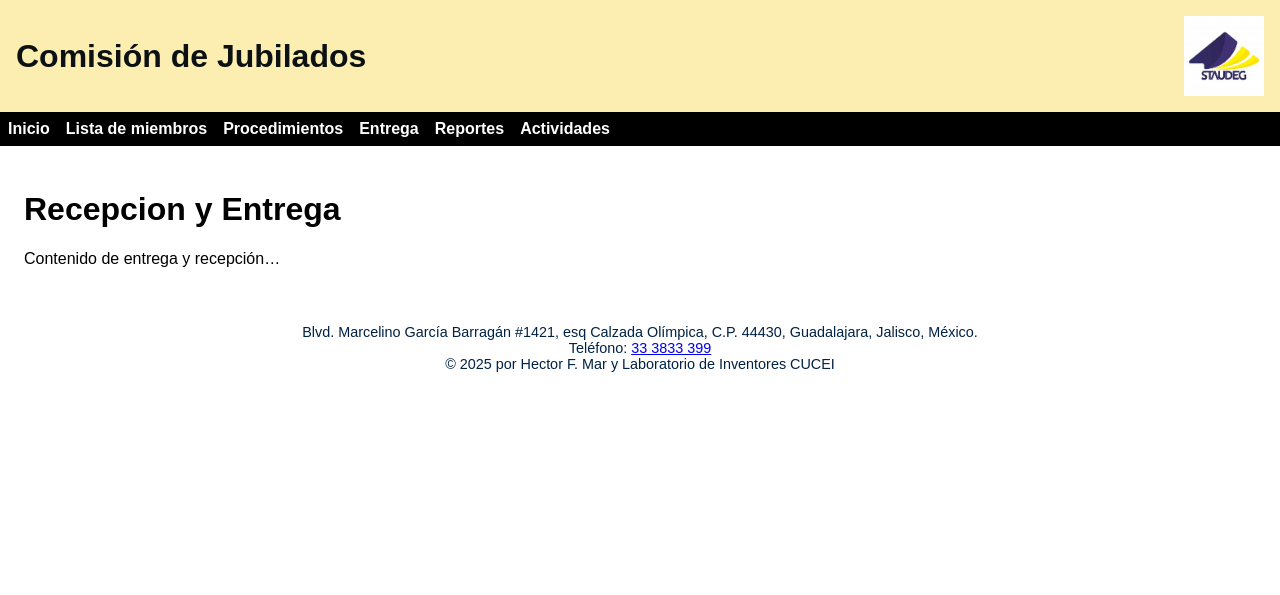
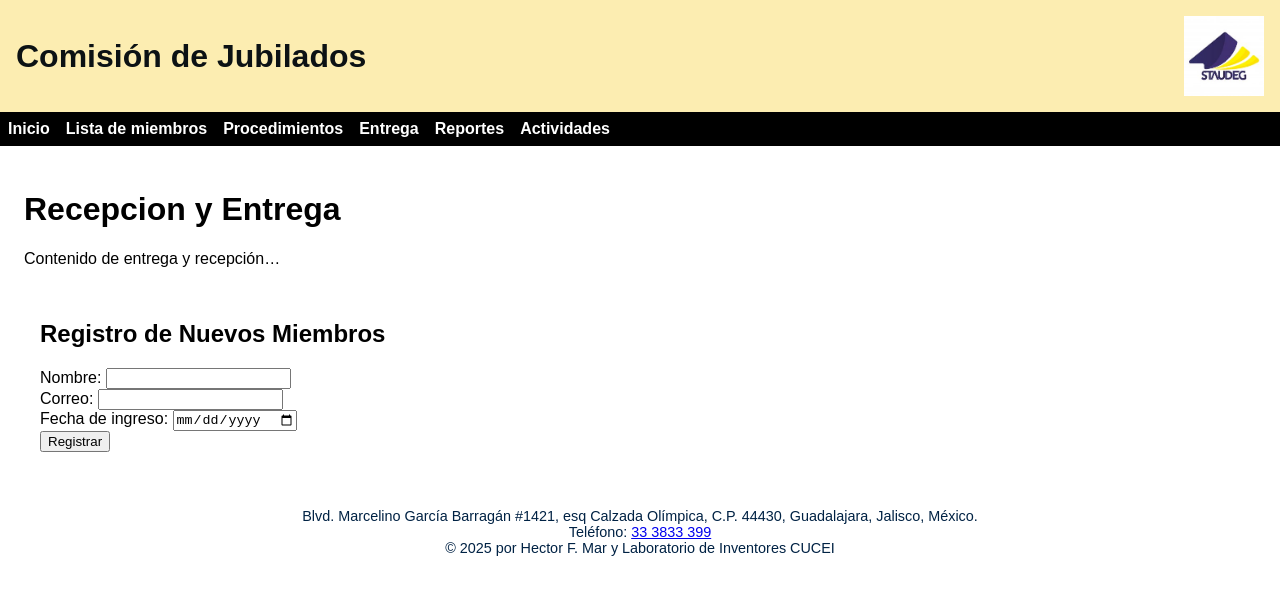
Before and after one commit to HFMD26/HFMD26.github.io, a Jekyll site: the page built from index.md, in a window 1280 px wide. Shown: the top 595 px of the page. Built offline with Jekyll 4.4.1, drawn with Linux system fonts in a browser that asks for light colours; comment, search, counter and statistics services are not loaded.

Commit message:
Agregamos en registro

```diff
--- a/index.md
+++ b/index.md
@@ -7,3 +7,17 @@ permalink: /
 # Recepcion y Entrega
 
 Contenido de entrega y recepción...
+
+<section id="registro-miembros" style="padding: 1rem;">
+  <h2>Registro de Nuevos Miembros</h2>
+  <form id="form-miembro">
+    <label>Nombre: <input type="text" name="nombre" required /></label><br />
+    <label>Correo: <input type="email" name="correo" required /></label><br />
+    <label>Fecha de ingreso: <input type="date" name="fecha" required /></label><br />
+    <button type="submit">Registrar</button>
+  </form>
+  <div id="mensaje"></div>
+</section>
+
+<script src="/firebase-config.js"></script>
+<script src="/assets/js/form-handler.js"></script>
```
